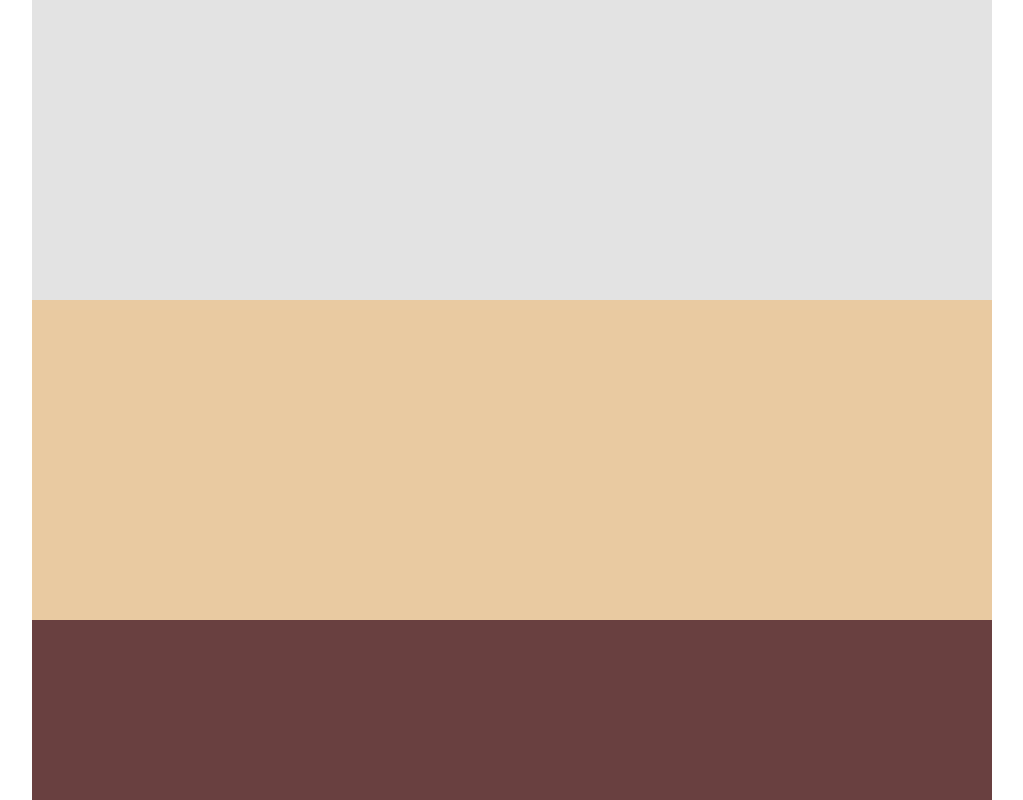
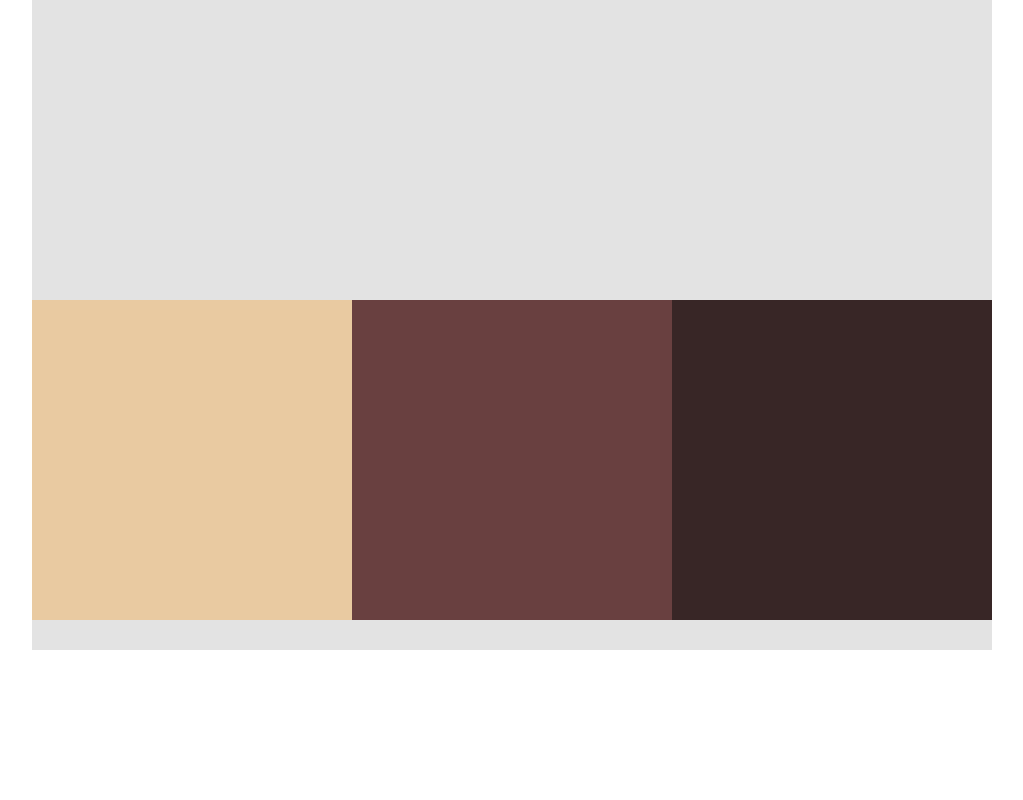
Before and after one commit to S-Holt/colors-project, a plain HTML site: page index.html in a window 1280 px wide. Shown: the top 800 px of the page, without its empty margins (128-1151 px from the left). Drawn offline with Linux system fonts and the light colour scheme.

Commit message:
Modified column widths for tablet and desktop views to lesson specifications

```diff
--- a/css/main.css
+++ b/css/main.css
@@ -1,3 +1,5 @@
+/*---------- main branch of the colors-project ----------*/
+
 @charset "UTF-8";
 /* CSS Document */
 
@@ -63,6 +65,10 @@ footer {
   background: #e3e3e3;
   }
 
+  .col-3 {
+    width: 50%;
+  }
+
   #column-1 {
     background-color: red;
   }
@@ -73,6 +79,7 @@ footer {
 
   #column-3 {
     background-color: green;
+    width: 100%;
   }
 
   footer {
@@ -90,7 +97,12 @@ footer {
     background: #e3e3e3;
   }
 
-  #column-1 {
+  .col-3 {
+    width: 33.33%;
+  }
+
+
+    #column-1 {
     background-color: rgb(233, 202, 161);
   }
 
@@ -100,6 +112,7 @@ footer {
 
   #column-3 {
     background-color: rgb(56, 38, 38);
+    width: 33.33%;
   }
 
   footer {
```
